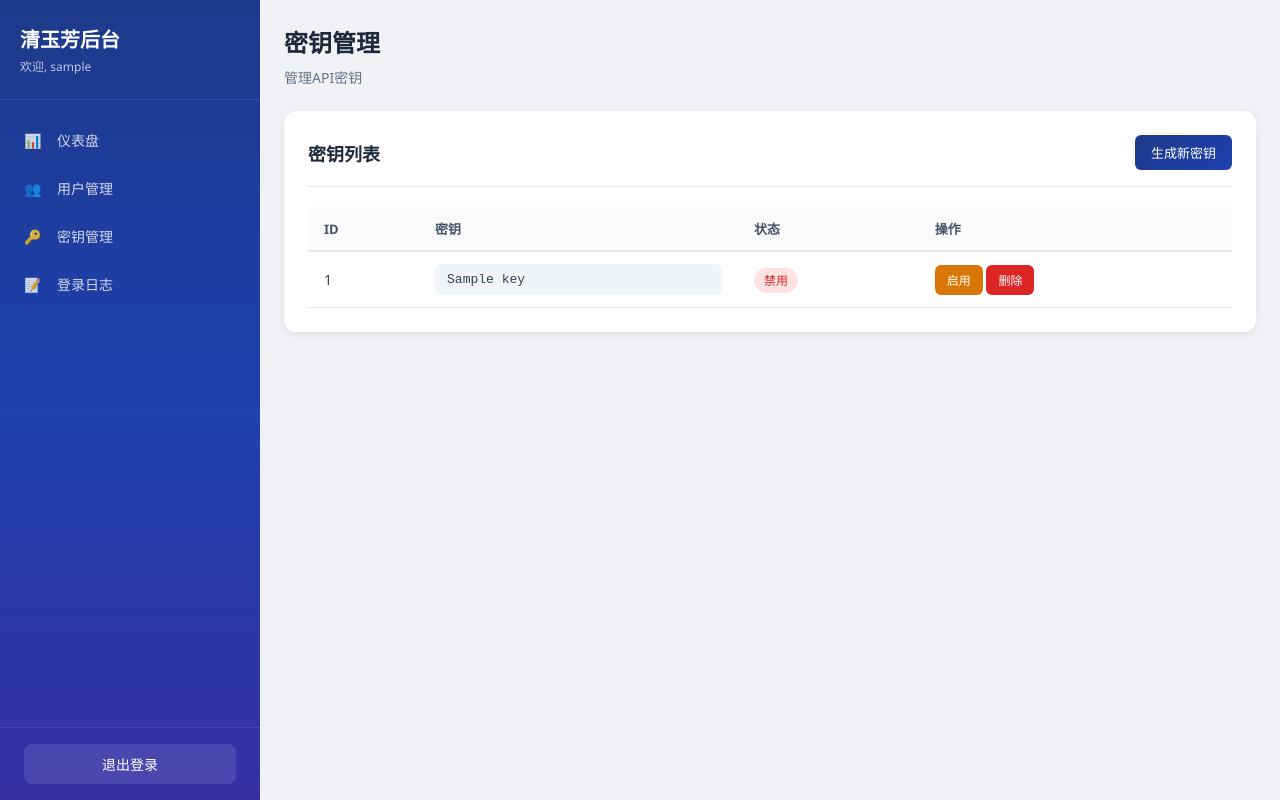
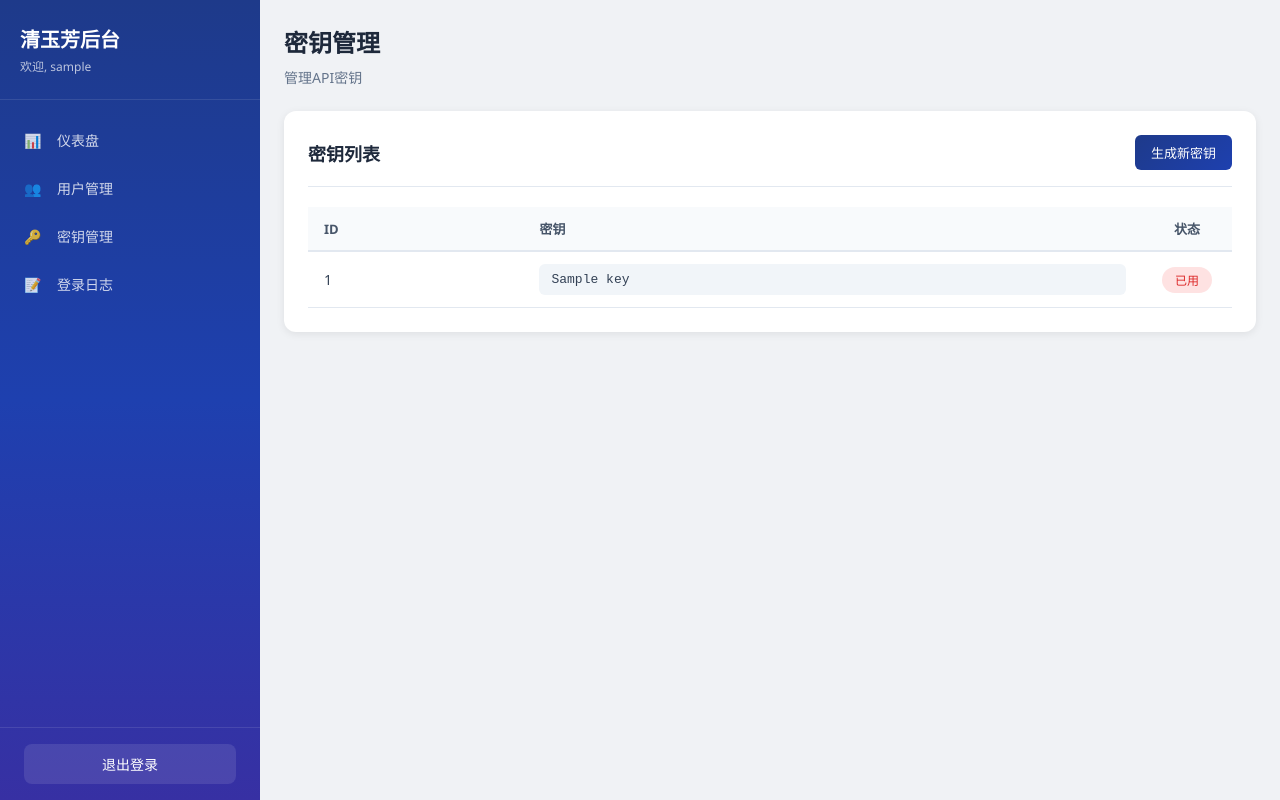
Before and after one commit to QingBeryl/qingyuweb, a Flask app: template templates/bp/admin/keys.html in a window 1280 px wide. Run offline with Flask 3, Linux system fonts and the light colour scheme; the template is opened without the code that fills it: most values are stand-ins (such as "Sample title", 1, 10 or a date in 2020).

Commit message:
完善后台密钥管理页面

```diff
--- a/bps/index_bp/utils/secret_util.py
+++ b/bps/index_bp/utils/secret_util.py
@@ -7,4 +7,4 @@ def generate_secure_password(length=255):
     return ''.join(secrets.choice(chars) for _ in range(length))
 
 # 测试
-print(generate_secure_password())
+# print(generate_secure_password())
--- a/static/bp/admin/css/style.css
+++ b/static/bp/admin/css/style.css
@@ -469,3 +469,95 @@ body {
     color: #64748b;
     word-break: break-all;
 }
+
+
+/* 固定状态列最小宽度，防止缩放挤压 */
+.data-table th:nth-child(3),
+.data-table td:nth-child(3) {
+    min-width: 90px;
+    width: 90px;
+    text-align: center;
+}
+
+/* 操作列也固定最小宽度，按钮不堆叠错乱 */
+.data-table th:nth-child(4),
+.data-table td:nth-child(4) {
+    min-width: 160px;
+    width: 160px;
+    text-align: center;
+}
+
+/* 状态标签强制单行，不换行、自适应居中 */
+.status-badge {
+    display: inline-flex;
+    align-items: center;
+    justify-content: center;
+    white-space: nowrap; /* 关键：禁止文字换行 */
+    padding: 4px 10px;
+    border-radius: 20px;
+    font-size: 12px;
+    font-weight: 500;
+    min-width: 50px;
+}
+
+/* 操作按钮容器弹性布局，不挤压、自动间距 */
+.data-table td:nth-child(4) {
+    display: flex;
+    gap: 8px;
+    justify-content: center;
+    flex-wrap: nowrap; /* 禁止按钮换行堆叠 */
+}
+
+/* 密钥列自适应剩余宽度，不抢占状态、操作列空间 */
+.data-table th:nth-child(2),
+.data-table td:nth-child(2) {
+    width: auto;
+    flex: 1;
+}
+
+/* 表格单元格弹性适配，不压缩固定宽度列 */
+.data-table tr {
+    display: table-row;
+}
+
+
+/* 状态列固定最小宽度+居中 */
+.data-table th:nth-child(3),
+.data-table td:nth-child(3) {
+    min-width: 90px;
+    width: 90px;
+    text-align: center;
+}
+
+/* 操作列固定最小宽度，弹性布局实现按钮居中并排 */
+.data-table th:nth-child(4),
+.data-table td:nth-child(4) {
+    min-width: 160px;
+    width: 160px;
+}
+.data-table td:nth-child(4) {
+    display: flex;
+    justify-content: center; /* 水平居中 */
+    align-items: center;     /* 垂直居中 */
+    gap: 8px;                /* 按钮之间间距 */
+    flex-wrap: nowrap;       /* 禁止按钮换行堆叠 */
+}
+
+/* 状态标签强制单行、居中不换行 */
+.status-badge {
+    display: inline-flex;
+    align-items: center;
+    justify-content: center;
+    white-space: nowrap; /* 文字永远单行，不会挤成两行 */
+    padding: 4px 10px;
+    border-radius: 20px;
+    font-size: 12px;
+    font-weight: 500;
+    min-width: 50px;
+}
+
+/* 密钥列自适应剩余宽度，不挤占右侧两列 */
+.data-table th:nth-child(2),
+.data-table td:nth-child(2) {
+    flex: 1;
+}
--- a/templates/bp/admin/keys.html
+++ b/templates/bp/admin/keys.html
@@ -1,4 +1,4 @@
-{% extends "admin/base.html" %}
+{% extends "bp/admin/base.html" %}
 
 {% block title %}密钥管理 - 清玉芳后台{% endblock %}
 
@@ -22,7 +22,6 @@
                     <th>ID</th>
                     <th>密钥</th>
                     <th>状态</th>
-                    <th>操作</th>
                 </tr>
             </thead>
             <tbody>
@@ -30,18 +29,10 @@
                 <tr>
                     <td>{{ key.id }}</td>
                     <td><div class="key-display">{{ key.key }}</div></td>
-                    <td>
-                        <span class="status-badge {{ 'status-active' if key.status == '1' else 'status-inactive' }}">
-                            {{ '启用' if key.status == '1' else '禁用' }}
+                    <td style="text-align: center">
+                        <span class="status-badge {{ 'status-active' if key.status == '0' else 'status-inactive' }}">
+                            {{ '可用' if key.status == '0' else '已用' }}
                         </span>
-                    </td>
-                    <td>
-                        <a href="{{ url_for('admin.toggle_key', key_id=key.id) }}" class="btn btn-sm btn-warning">
-                            {{ '禁用' if key.status == '1' else '启用' }}
-                        </a>
-                        <a href="{{ url_for('admin.delete_key', key_id=key.id) }}" class="btn btn-sm btn-danger" onclick="return confirm('确定要删除此密钥吗？')">
-                            删除
-                        </a>
                     </td>
                 </tr>
                 {% endfor %}
```
Also changed, not shown: bps/admin_bp/admin_bp.py (+22 -31 lines), bps/admin_bp/dao/key_dao.py (added, +30 -0 lines), bps/admin_bp/service/key_service.py (added, +10 -0 lines).
